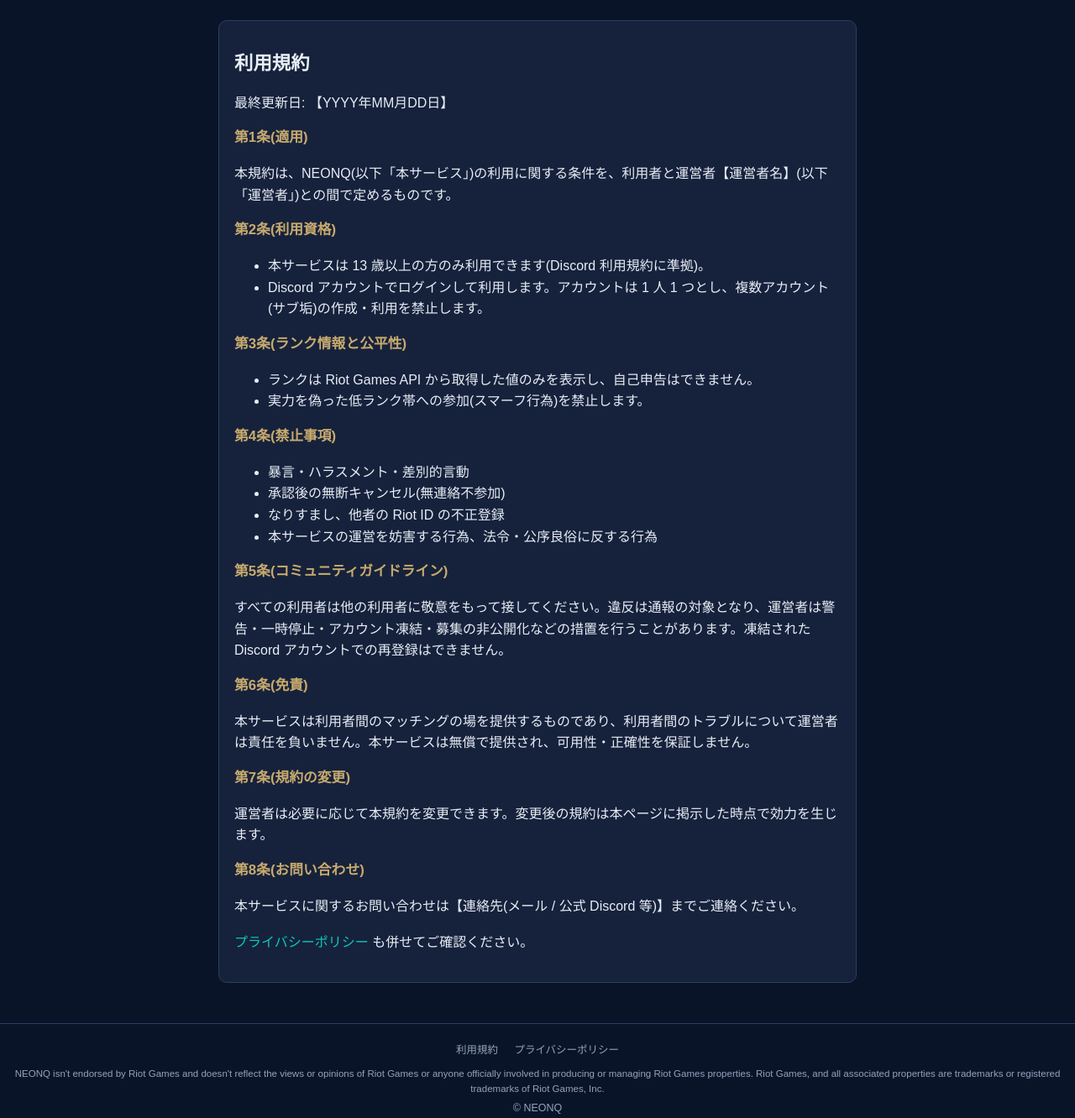
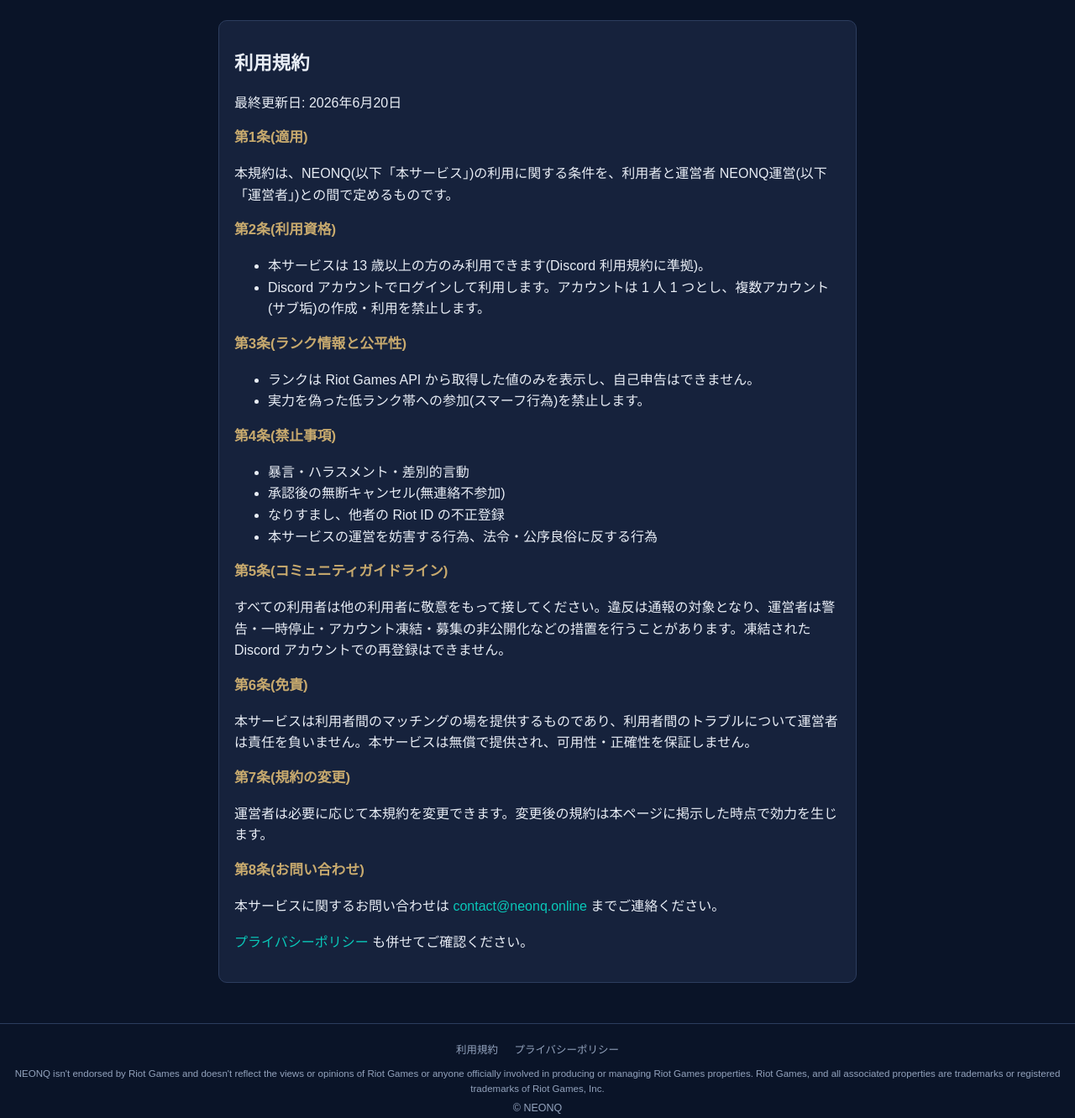
Before and after one commit to Mizzen2438/lolmysite, a Django app: page /terms/ in a window 1280 px wide. Shown: the part 56-1388 px from the top of the page at 84% size. Run offline with Django 5.2, Linux system fonts and the light colour scheme.

Commit message:
docs: 利用規約・プライバシーポリシーの運営者情報を記入 (#8)
運営者名=NEONQ運営、連絡先=contact@neonq.online、最終更新日=2026年6月20日
にプレースホルダを置換(/terms/ /privacy/)。

https://claude.ai/code/session_01VvVWtGZ82myTYLRdL8wrJA

Co-authored-by: Claude <noreply@anthropic.com>

```diff
--- a/templates/pages/privacy.html
+++ b/templates/pages/privacy.html
@@ -5,9 +5,9 @@
 {% block content %}
 <div class="panel" style="max-width:760px; margin:24px auto;">
   <h1 style="font-size:1.4rem;">プライバシーポリシー</h1>
-  <p class="sub">最終更新日: 【YYYY年MM月DD日】</p>
+  <p class="sub">最終更新日: 2026年6月20日</p>
 
-  <p>NEONQ(以下「本サービス」)は、利用者の個人情報を以下の方針に基づいて取り扱います。運営者は【運営者名】です。</p>
+  <p>NEONQ(以下「本サービス」)は、利用者の個人情報を以下の方針に基づいて取り扱います。運営者は NEONQ運営 です。</p>
 
   <h2>1. 取得する情報</h2>
   <ul>
@@ -40,7 +40,7 @@
   <p>通信は HTTPS で暗号化し、認証トークンや API キーはサーバー側で安全に管理します。</p>
 
   <h2>6. お問い合わせ</h2>
-  <p>個人情報の開示・訂正・削除のご請求やお問い合わせは【連絡先(メール / 公式 Discord 等)】までご連絡ください。</p>
+  <p>個人情報の開示・訂正・削除のご請求やお問い合わせは <a href="mailto:contact@neonq.online">contact@neonq.online</a> までご連絡ください。</p>
 
   <h2>7. 改定</h2>
   <p>本ポリシーは必要に応じて改定し、本ページに掲示します。</p>
--- a/templates/pages/terms.html
+++ b/templates/pages/terms.html
@@ -5,10 +5,10 @@
 {% block content %}
 <div class="panel" style="max-width:760px; margin:24px auto;">
   <h1 style="font-size:1.4rem;">利用規約</h1>
-  <p class="sub">最終更新日: 【YYYY年MM月DD日】</p>
+  <p class="sub">最終更新日: 2026年6月20日</p>
 
   <h2>第1条(適用)</h2>
-  <p>本規約は、NEONQ(以下「本サービス」)の利用に関する条件を、利用者と運営者【運営者名】(以下「運営者」)との間で定めるものです。</p>
+  <p>本規約は、NEONQ(以下「本サービス」)の利用に関する条件を、利用者と運営者 NEONQ運営(以下「運営者」)との間で定めるものです。</p>
 
   <h2>第2条(利用資格)</h2>
   <ul>
@@ -40,7 +40,7 @@
   <p>運営者は必要に応じて本規約を変更できます。変更後の規約は本ページに掲示した時点で効力を生じます。</p>
 
   <h2>第8条(お問い合わせ)</h2>
-  <p>本サービスに関するお問い合わせは【連絡先(メール / 公式 Discord 等)】までご連絡ください。</p>
+  <p>本サービスに関するお問い合わせは <a href="mailto:contact@neonq.online">contact@neonq.online</a> までご連絡ください。</p>
 
   <p style="margin-top:18px;"><a href="{% url 'legal_privacy' %}">プライバシーポリシー</a> も併せてご確認ください。</p>
 </div>
```
